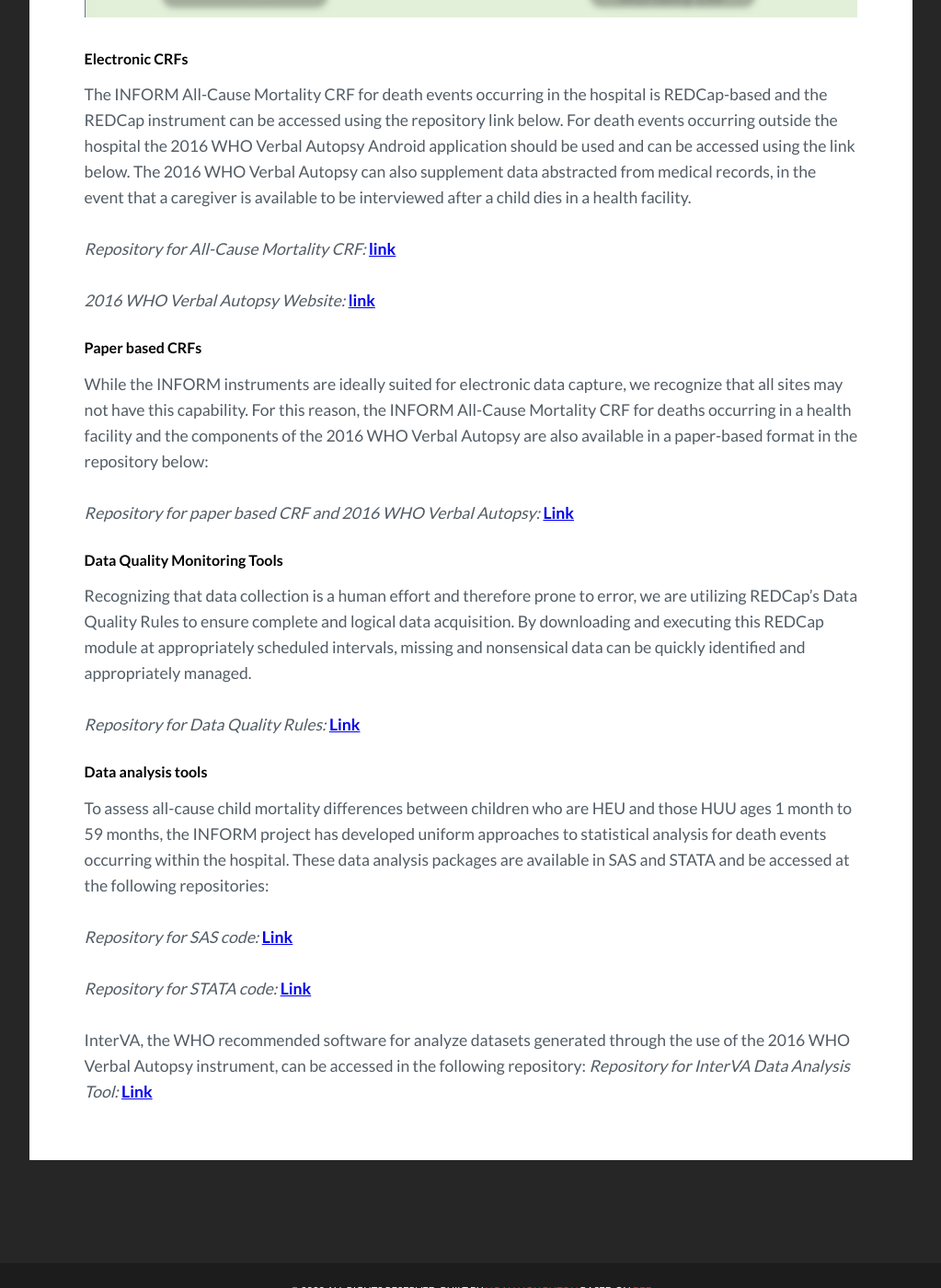
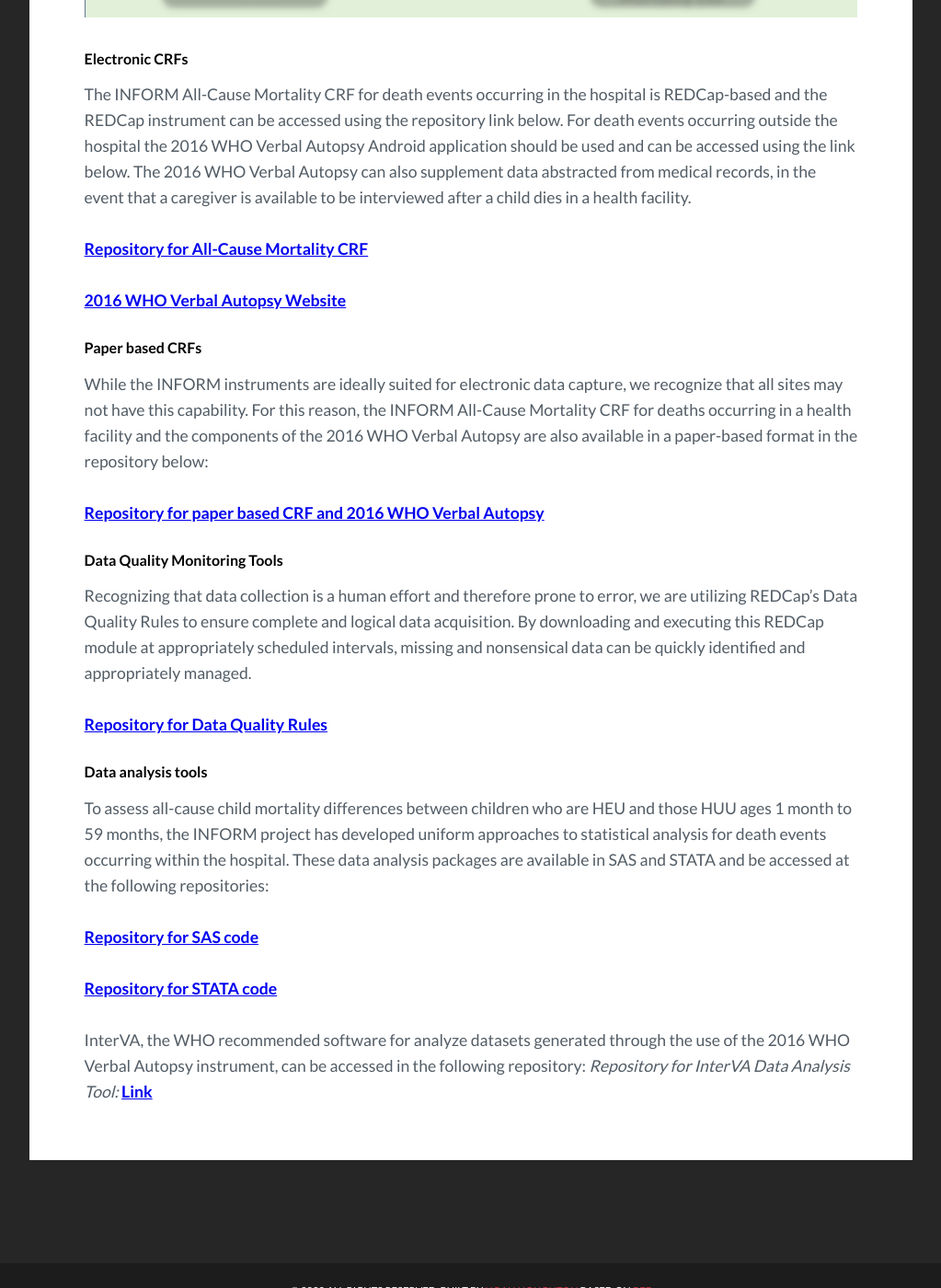
Before and after one commit to INFORMprojectsite/INFORM, a Jekyll site: the page built from docs/collections/_inform/mortality.md, in a window 1280 px wide and 1400 px high, scrolled down 1174 px. Shown: the whole window at 92% size, without its empty margins (128-1151 px from the left). Built offline with Jekyll 4.4.1, drawn with Linux system fonts in a browser that asks for light colours.

Commit message:
Update mortality.md

```diff
--- a/docs/collections/_inform/mortality.md
+++ b/docs/collections/_inform/mortality.md
@@ -14,25 +14,25 @@ Where studies are interested in assessing differences or similarities in all-cau
 ### Electronic CRFs
 The INFORM All-Cause Mortality CRF for death events occurring in the hospital is REDCap-based and the REDCap instrument can be accessed using the repository link below. For death events occurring outside the hospital the 2016 WHO Verbal Autopsy Android application should be used and can be accessed using the link below.  The 2016 WHO Verbal Autopsy can also supplement data abstracted from medical records, in the event that a caregiver is available to be interviewed after a child dies in a health facility.
 
-*Repository for All-Cause Mortality CRF:* [link](https://github.com/INFORMprojectsite/INFORM/tree/master/All-Cause%20Mortality%20Tools/Case%20Report%20Forms/Electronic)
+<a target="_blank" href="https://github.com/INFORMprojectsite/INFORM/tree/master/All-Cause%20Mortality%20Tools/Case%20Report%20Forms/Electronic">Repository for All-Cause Mortality CRF</a>
 
-*2016 WHO Verbal Autopsy Website:* [link](https://www.who.int/healthinfo/statistics/verbalautopsystandards/en/)
+<a target="_blank" href="https://www.who.int/healthinfo/statistics/verbalautopsystandards/en/">2016 WHO Verbal Autopsy Website</a>
 
 ### Paper based CRFs
 While the INFORM instruments are ideally suited for electronic data capture, we recognize that all sites may not have this capability. For this reason, the INFORM All-Cause Mortality CRF for deaths occurring in a health facility and the components of the 2016 WHO Verbal Autopsy   are also available in a paper-based format in the repository below:
 
-*Repository for paper based CRF and 2016 WHO Verbal Autopsy:* [Link](https://github.com/INFORMprojectsite/INFORM/tree/master/All-Cause%20Mortality%20Tools/Case%20Report%20Forms/Paper)
+<a target="_blank" href="https://github.com/INFORMprojectsite/INFORM/tree/master/All-Cause%20Mortality%20Tools/Case%20Report%20Forms/Paper">Repository for paper based CRF and 2016 WHO Verbal Autopsy</a>
 
 ### Data Quality Monitoring Tools
 Recognizing that data collection is a human effort and therefore prone to error, we are utilizing REDCap’s Data Quality Rules to ensure complete and logical data acquisition. By downloading and executing this REDCap module at appropriately scheduled intervals, missing and nonsensical data can be quickly identified and appropriately managed.
 
-*Repository for Data Quality Rules:* [Link](https://github.com/INFORMprojectsite/INFORM/tree/master/All-Cause%20Mortality%20Tools/Data%20Quality%20Monitoring%20Tools)
+<a target="_blank" href="https://github.com/INFORMprojectsite/INFORM/tree/master/All-Cause%20Mortality%20Tools/Data%20Quality%20Monitoring%20Tools">Repository for Data Quality Rules</a>
 
 ### Data analysis tools
 To assess all-cause child mortality differences between children who are HEU and those HUU ages 1 month to 59 months, the INFORM project has developed uniform approaches to statistical analysis for death events occurring within the hospital. These data analysis packages are available in SAS and STATA and be accessed at the following repositories:
 
-*Repository for SAS code:* [Link](https://github.com/INFORMprojectsite/INFORM/tree/master/All-Cause%20Mortality%20Tools/Data%20Analysis%20Tools/SAS)
+<a target="_blank" href="https://github.com/INFORMprojectsite/INFORM/tree/master/All-Cause%20Mortality%20Tools/Data%20Analysis%20Tools/SAS">Repository for SAS code</a>
 
-*Repository for STATA code:* [Link](https://github.com/INFORMprojectsite/INFORM/tree/master/All-Cause%20Mortality%20Tools/Data%20Analysis%20Tools/STATA)
+<a target="_blank" href="https://github.com/INFORMprojectsite/INFORM/tree/master/All-Cause%20Mortality%20Tools/Data%20Analysis%20Tools/STATA">Repository for STATA code</a>
 
 InterVA, the WHO recommended software for analyze datasets generated through the use of the 2016 WHO Verbal Autopsy instrument, can be accessed in the following repository: *Repository for InterVA Data Analysis Tool:* [Link](link-target)
```
